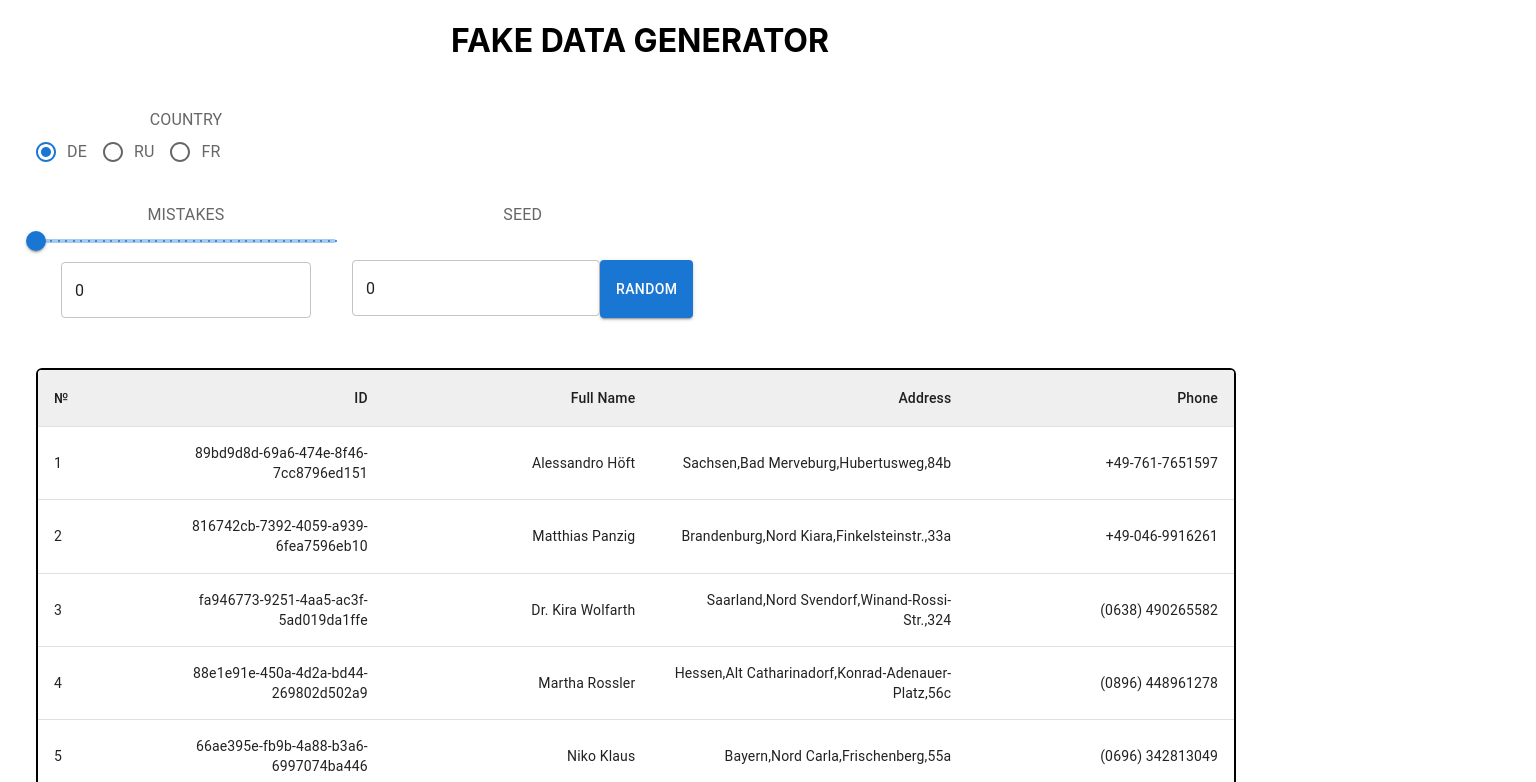
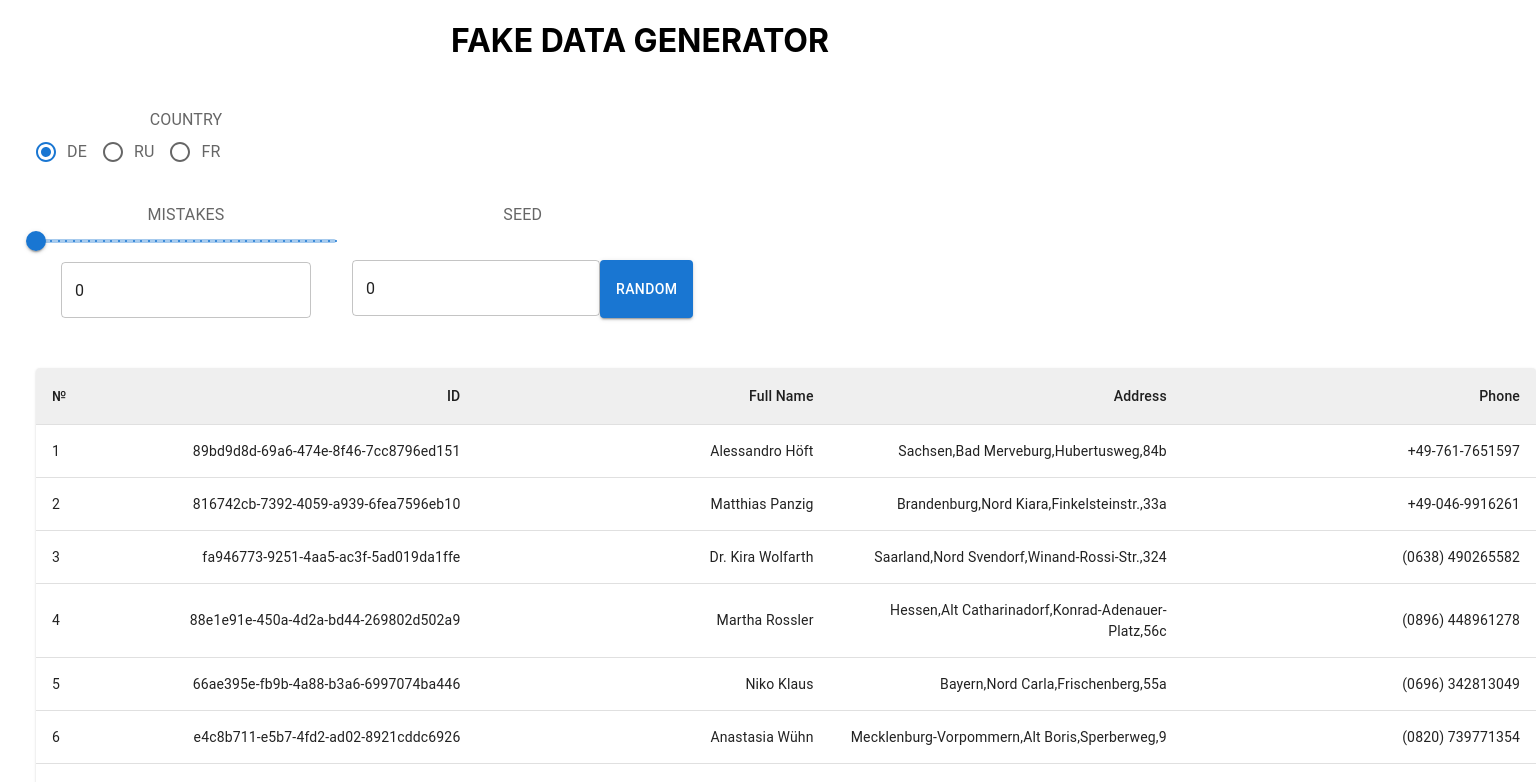
Before and after one commit to tatiankris/generator-fifth, a React (Create React App) app: page / in a window 1280 px wide. Shown: the top 782 px of the page, 1536 px wide, since content can reach past the window. Built offline with nearby package versions, Linux system fonts and the light colour scheme.

Commit message:
update table

```diff
--- a/src/components/FakeDataGrid.tsx
+++ b/src/components/FakeDataGrid.tsx
@@ -109,7 +109,7 @@ const FakeDataGrid = () => {
                                            style={{width: '250px'}}
                                            id={"quantity"}
                                            name={"quantity"}
-                                           inputProps={{step: 1, max: 1000, min: 0}}
+                                           inputProps={{step: 0.25, max: 1000, min: 0}}
                                            placeholder={'from 0 to 1000'}
                                            value={mistakeInput}
                                            onChange={(e) => { // @ts-ignore
@@ -144,7 +144,9 @@ const FakeDataGrid = () => {
                 </Stack>
             </FormControl>
             <div id={'table'} onWheel={handleWheelEvent}
-                 style={{margin: '20px 20px 20px 20px', border: '2px solid black', borderRadius: '6px'}}>
+                 style={{margin: '20px 20px 20px 20px',
+                     // border: '2px solid black', borderRadius: '6px'
+            }}>
                 <FakeUsersTable users={mistakesUsers}/>
             </div>
         </Grid>
--- a/src/components/FakeUsersTable.tsx
+++ b/src/components/FakeUsersTable.tsx
@@ -8,7 +8,7 @@ export type TablePropsType = {
 const FakeUsersTable = (props: TablePropsType) => {
 
     return (
-        <TableContainer component={Paper} sx={{minWidth: 800}}>
+        <TableContainer component={Paper} sx={{minWidth: 1500, maxWidth: 1700}}>
             <Table aria-label="simple table">
                 <TableHead style={{background: '#EFEFEF'}}>
                     <TableRow>
@@ -24,23 +24,31 @@ const FakeUsersTable = (props: TablePropsType) => {
                         <TableRow
 
                             key={index}
-                            sx={{ '&:last-child td, &:last-child th': { border: 0}}}
+                            sx={{ '&:last-child td, &:last-child th': { border: 0},  }}
                             style={{maxHeight:200}}
                         >
-                            <TableCell component="th" scope="row">
+                            <TableCell sx={{whiteSpace: 'normal', wordWrap: 'break-word', maxWidth: 140}} component="th" scope="row">
                                 <div>{index+1}</div>
                             </TableCell>
-                            <TableCell  align="right">
-                                <div style={{whiteSpace: "pre-wrap"}}>{row.userId}</div>
+                            <TableCell sx={{whiteSpace: 'normal', wordWrap: 'break-word', maxWidth: 340}}
+                                       align="right">
+                                {/*<div style={{whiteSpace: "pre-wrap"}}>{row.userId}</div>*/}
+                                {row.userId}
                             </TableCell>
-                            <TableCell align="right">
-                                <div style={{whiteSpace: "pre-wrap"}}>{row.username}</div>
+                            <TableCell sx={{whiteSpace: 'normal', wordWrap: 'break-word', maxWidth: 340}}
+                                       align="right">
+                                {/*<div style={{whiteSpace: "pre-wrap"}}>{row.username}</div>*/}
+                                {row.username}
                             </TableCell>
-                            <TableCell align="right">
-                                <div style={{whiteSpace: "pre-wrap"}}>{row.state}</div>
+                            <TableCell sx={{whiteSpace: 'normal', wordWrap: 'break-word', maxWidth: 340}}
+                                       align="right">
+                                {/*<div style={{whiteSpace: "pre-wrap"}}>{row.state}</div>*/}
+                                {row.state}
                             </TableCell>
-                            <TableCell  align="right">
-                                <div style={{whiteSpace: "pre-wrap"}}>{row.phone}</div>
+                            <TableCell sx={{whiteSpace: 'normal', wordWrap: 'break-word', maxWidth: 340}}
+                                        align="right">
+                                {/*<div style={{whiteSpace: "pre-wrap"}}>{row.phone}</div>*/}
+                                {row.phone}
                             </TableCell>
                         </TableRow>
                     ))}
```
